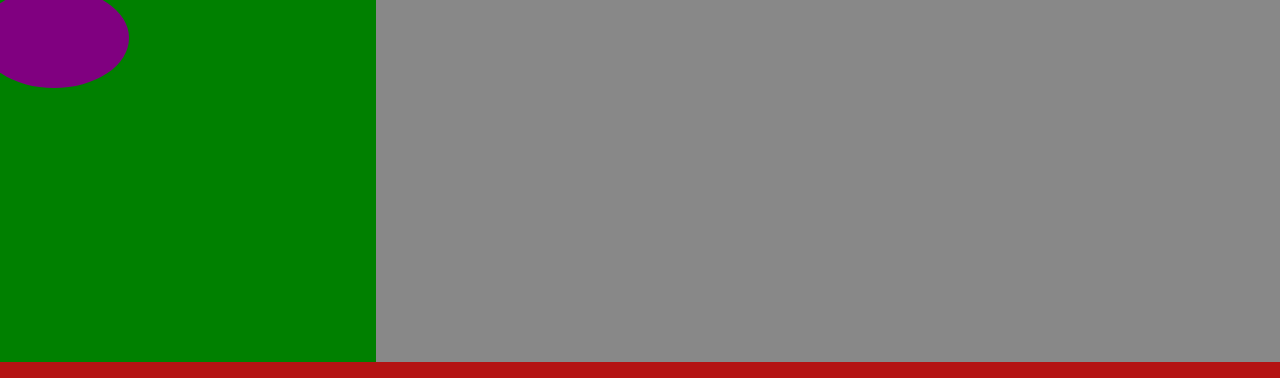
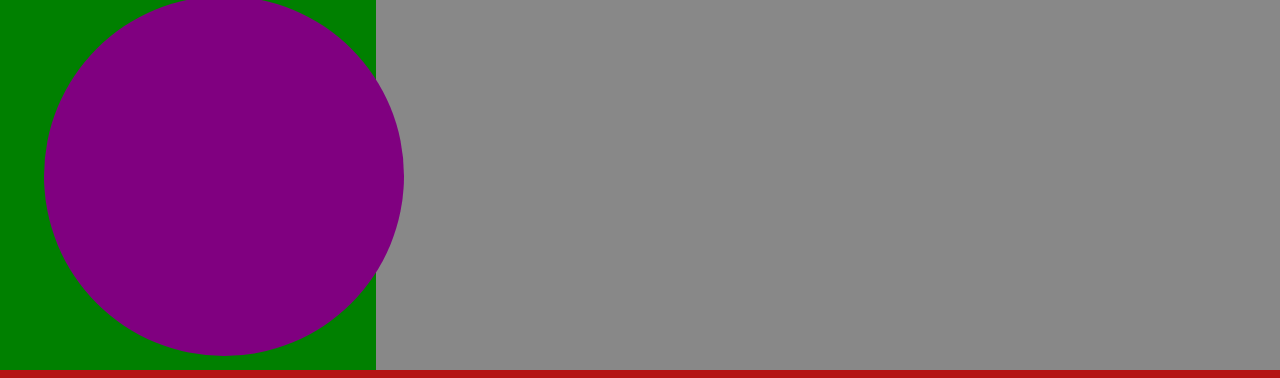
Before and after one commit to AidanH6/AidanH6.github.io, a plain HTML site: page index.html in a window 1280 px wide. Shown: the part 66-444 px from the top of the page. Drawn offline with Linux system fonts and the light colour scheme.

```diff
--- a/main.css
+++ b/main.css
@@ -38,10 +38,13 @@
 }
 
 .contentimageCircle {
-    height: 100px;
-    width: 150px;
+    height: 360px;
+    width: 360px;
     border-radius: 50%;
     background-color: purple;
+    position: relative;
+    margin-left: 65px;
+    margin-top: 8px;
 }
 
 .contentAreaOne {
```
